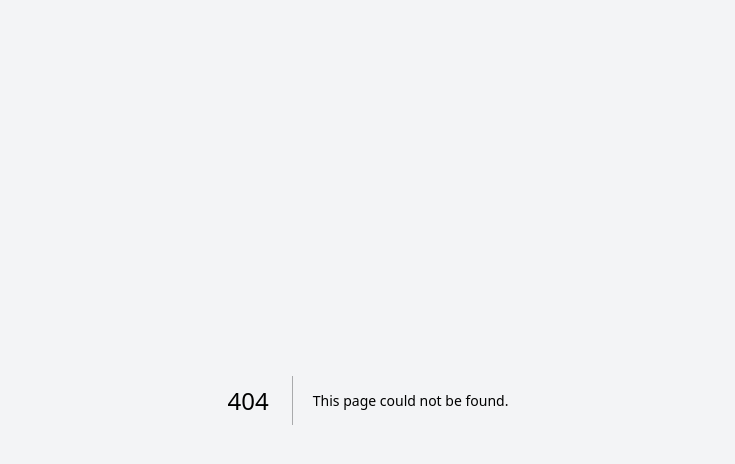
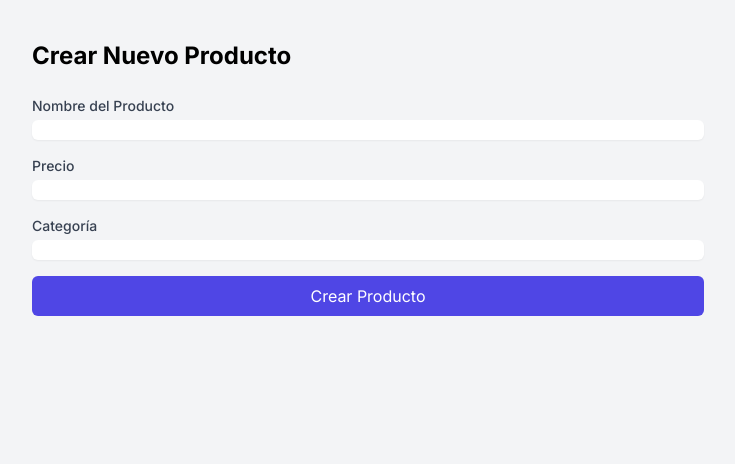
Before and after one commit to DanielLoo03/quiosco, a Next.js app: page /products in a window 1280 px wide. Before the commit this address had no page. Shown: the top 464 px of the page, without its empty margins (272-1007 px from the left). Built offline with nearby package versions, Linux system fonts and the light colour scheme.

Commit message:
Se agrega API para agregar productos

```diff
--- /dev/null
+++ b/app/products/page.tsx
@@ -0,0 +1,10 @@
+import NewProductForm from "@/components/ui/NewProductForm";
+
+export default function NewProductPage() {
+  return (
+    <div className="max-w-2xl mx-auto mt-10">
+      <h1 className="text-2xl font-bold mb-6">Crear Nuevo Producto</h1>
+      <NewProductForm />
+    </div>
+  );
+}
--- /dev/null
+++ b/components/ui/NewProductForm.tsx
@@ -0,0 +1,91 @@
+"use client";
+import { useState } from "react";
+
+
+export default function NewProductForm() {
+  const [name, setName] = useState("");
+  const [price, setPrice] = useState("");
+  const [category, setCategory] = useState("");
+  const [message, setMessage] = useState("");
+
+
+  const handleSubmit = async (e: React.FormEvent) => {
+    e.preventDefault();
+
+
+    const productData = { name, price: parseFloat(price), category };
+    try {
+        const response = await fetch("/api/products", {
+          method: "POST",
+          headers: {
+            "Content-Type": "application/json",
+          },
+          body: JSON.stringify(productData),
+        });
+
+
+        if (response.ok) {
+          setMessage("Producto creado exitosamente.");
+          setName("");
+          setPrice("");
+          setCategory("");
+        } else {
+          setMessage("Error al crear el producto.");
+        }
+      } catch (error) {
+        setMessage("Error al conectar con el servidor.");
+      }
+    };
+
+    return (
+        <form onSubmit={handleSubmit} className="space-y-4">
+          <div>
+            <label htmlFor="name" className="block text-sm font-medium text-gray-700">
+              Nombre del Producto
+            </label>
+            <input
+              id="name"
+              type="text"
+              value={name}
+              onChange={(e) => setName(e.target.value)}
+              className="mt-1 block w-full border-gray-300 rounded-md shadow-sm focus:ring-indigo-500 focus:border-indigo-500 sm:text-sm"
+              required
+            />
+          </div>
+          <div>
+            <label htmlFor="price" className="block text-sm font-medium text-gray-700">
+              Precio
+              </label>
+        <input
+          id="price"
+          type="number"
+          step="0.01"
+          value={price}
+          onChange={(e) => setPrice(e.target.value)}
+          className="mt-1 block w-full border-gray-300 rounded-md shadow-sm focus:ring-indigo-500 focus:border-indigo-500 sm:text-sm"
+          required
+        />
+      </div>
+      <div>
+        <label htmlFor="category" className="block text-sm font-medium text-gray-700">
+          Categoría
+        </label>
+        <input
+          id="category"
+          type="text"
+          value={category}
+          onChange={(e) => setCategory(e.target.value)}
+          className="mt-1 block w-full border-gray-300 rounded-md shadow-sm focus:ring-indigo-500 focus:border-indigo-500 sm:text-sm"
+          required
+        />
+      </div>
+      <button
+        type="submit"
+        className="w-full bg-indigo-600 text-white py-2 px-4 rounded-md hover:bg-indigo-700 focus:outline-none focus:ring-2 focus:ring-indigo-500 focus:ring-offset-2"
+      >
+        Crear Producto
+      </button>
+      {message && <p className="mt-2 text-sm text-gray-600">{message}</p>}
+    </form>
+  );
+}
--- /dev/null
+++ b/pages/api/products.ts
@@ -0,0 +1,34 @@
+import { NextApiRequest, NextApiResponse } from "next";
+import { prisma } from "@/src/lib/prisma";
+
+
+export default async function handler(req: NextApiRequest, res: NextApiResponse) {
+  if (req.method === "POST") {
+    const { name, price, category } = req.body;
+
+
+    if (!name || !price || !category) {
+        return res.status(400).json({ error: "Todos los campos son obligatorios." });
+    }
+
+
+    try {
+      const newProduct = await prisma.product.create({
+        data: {
+          name,
+          price: parseFloat(price),
+          categoryId: parseInt(category),
+          image: "01", // Replace with a valid image URL or handle it dynamically
+        },
+      });
+
+
+      return res.status(201).json(newProduct);
+    } catch (error) {
+      console.error(error);
+      return res.status(500).json({ error: "Error al crear el producto." });
+    }
+  } else {
+    return res.status(405).json({ error: "Método no permitido." });
+  }
+}
```
